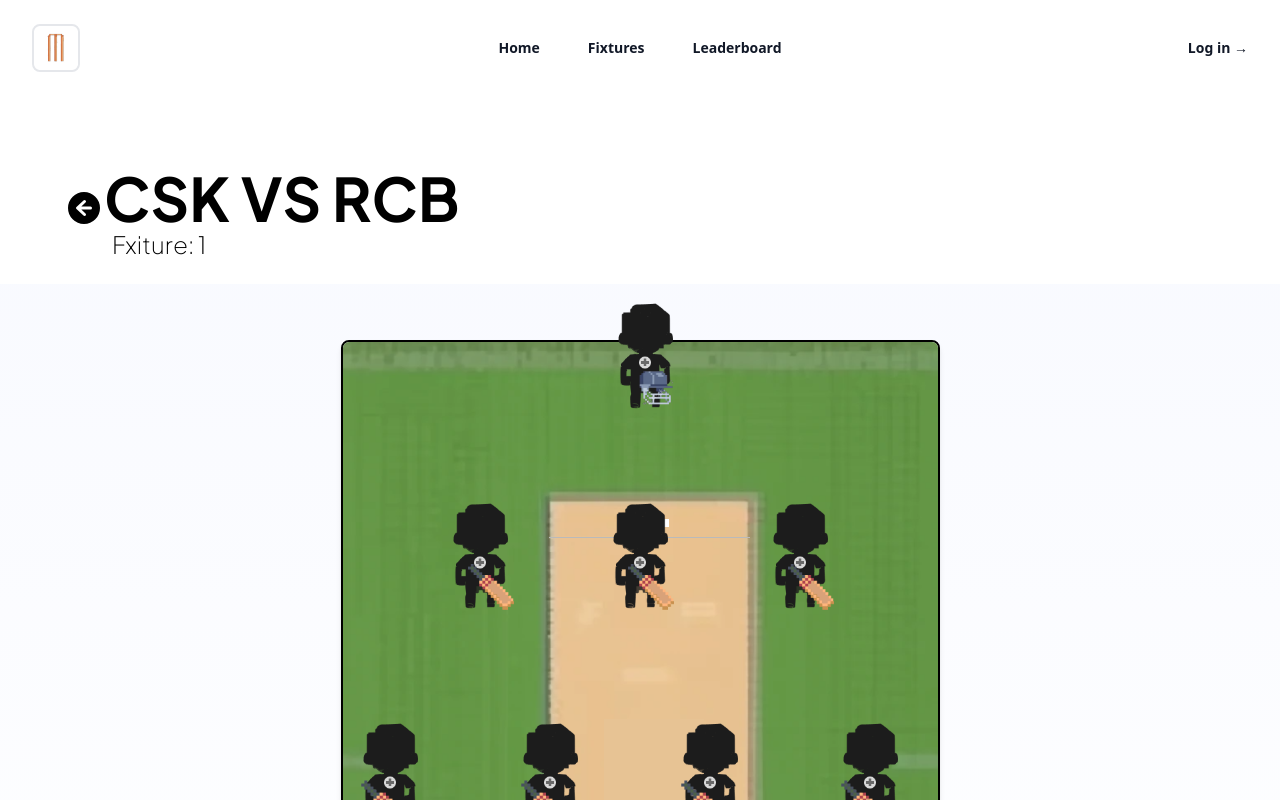
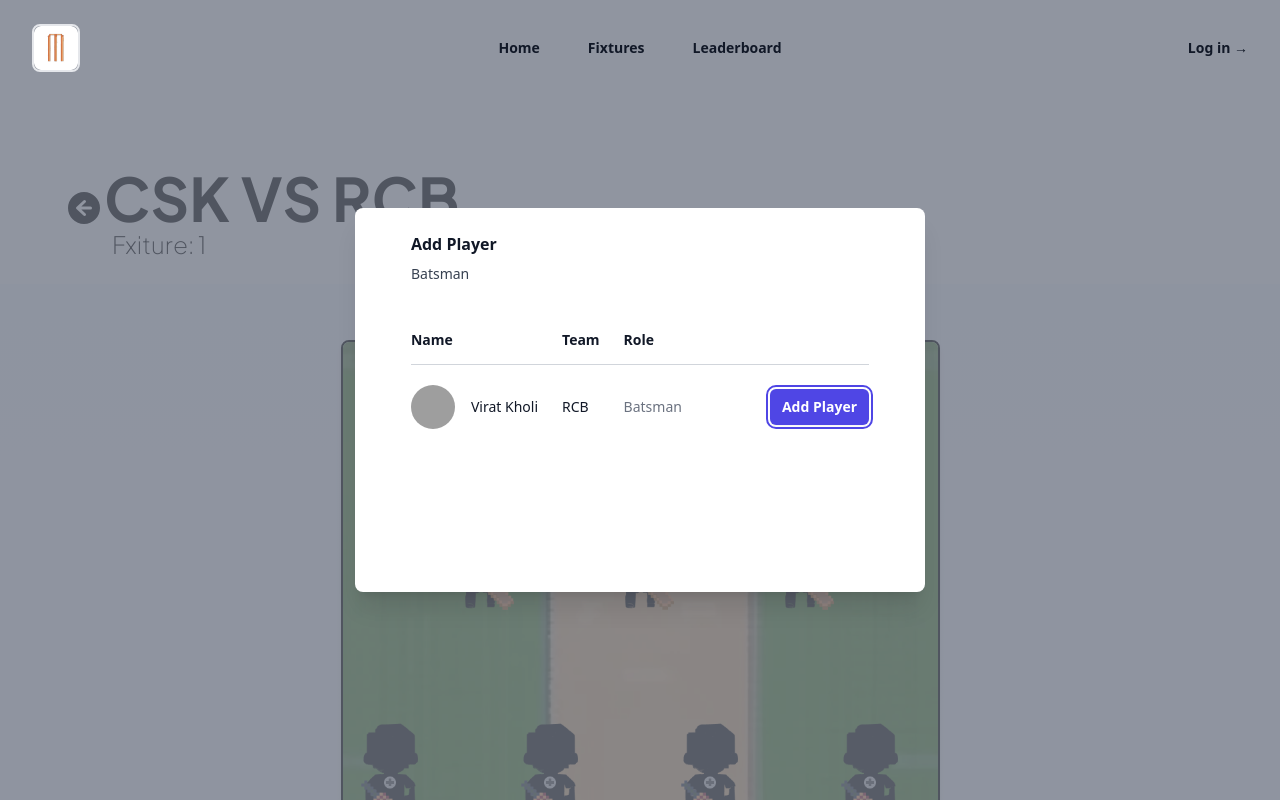
Before and after one commit to gabrielantonyxaviour/zkricket, a Next.js app in the folder Frontend/: page /makesquad/1 in a window 1280 px wide. Both pictures are taken after a click on the picture 480 px from the left and 556 px from the top of the page. Shown: the top 800 px of the page. Built offline with nearby package versions, Linux system fonts and the light colour scheme; grey boxes are pictures that could not be loaded; what tailwindcss-hero-patterns would draw is missing.

Commit message:
addPlayerModal

```diff
--- a/Frontend/src/app/makesquad/[slug]/page.tsx
+++ b/Frontend/src/app/makesquad/[slug]/page.tsx
@@ -1,18 +1,41 @@
+"use client";
+import Addplayer from "@/components/Addplayer";
 import Pitch from "@/components/Pitch";
 import { ArrowLeftCircleIcon } from "@heroicons/react/20/solid";
+import Link from "next/link";
+import { useEffect, useState } from "react";
 export default function Page({ params }: { params: { slug: string } }) {
+  const [addplr, setaddplr] = useState(false);
+  const [index, setindex] = useState(0);
+  const [teams, setteams] = useState<string[]>([]);
+  const [open, setOpen] = useState(false);
+
+  useEffect(() => {
+    setteams(["CSK", "RCB"]);
+  }, []);
   return (
+    <>
+      <Addplayer index={index} teams={teams} open={open} setOpen={setOpen} />
       <div className="pt-10 bg-white">
         <div className="flex flex-row">
+          <Link href={"/fixtures"}>
             <div className="bg-white pl-16 py-6 sm:pt-32 lg:pl-16 text-black text-6xl font-bold mt-5">
               <ArrowLeftCircleIcon className="h-10 w-10 text-black" />
             </div>
+          </Link>
           <div className="bg-white pr-16 py-6 sm:pt-32 lg:pr-16 text-black text-6xl font-bold">
-          CSK VS RCB
-          <div className=" px-2 text-2xl font-thin">Fxiture: {params.slug}</div>
+            {teams[0]} VS {teams[1]}
+            <div className=" px-2 text-2xl font-thin">
+              Fxiture: {params.slug}
             </div>
           </div>
-      <Pitch />
+        </div>
+        <Pitch
+          index={index}
+          setindex={setindex}
+          open={open}
+          setOpen={setOpen}
+        />
         <div className="flex items-center justify-center">
           <div className="mt-10 flex items-center gap-x-6">
             <a
@@ -24,5 +47,6 @@ export default function Page({ params }: { params: { slug: string } }) {
           </div>
         </div>
       </div>
+    </>
   );
 }
--- /dev/null
+++ b/Frontend/src/components/Addplayer.tsx
@@ -0,0 +1,173 @@
+"use client";
+
+import {
+  Dispatch,
+  Fragment,
+  SetStateAction,
+  use,
+  useEffect,
+  useState,
+} from "react";
+import { Dialog, Transition } from "@headlessui/react";
+
+export default function Addplayer(props: {
+  index: number;
+  teams: string[];
+  open: boolean;
+  setOpen: Dispatch<SetStateAction<boolean>>;
+}) {
+  const index = props.index;
+  const teams = props.teams;
+  const open = props.open;
+  const setOpen = props.setOpen;
+  const [role, setRole] = useState("");
+  useEffect(() => {
+    if (index === 10) {
+      setRole("Wicket Keeper");
+    } else if (index >= 6) {
+      setRole("All Rounder");
+    } else if (index >= 3) {
+      setRole("Bowler");
+    } else {
+      setRole("Batsman");
+    }
+  }, [index]);
+
+  const player = [
+    {
+      name: "Virat Kholi",
+      title: "RCB",
+      department: "All Rounder",
+      email: "18",
+      role: "All Rounder",
+      image:
+        "https://images.unsplash.com/photo-1517841905240-472988babdf9?ixlib=rb-1.2.1&ixid=eyJhcHBfaWQiOjEyMDd9&auto=format&fit=facearea&facepad=2&w=256&h=256&q=80",
+    },
+  ];
+  return (
+    <Transition.Root show={open} as={Fragment}>
+      <Dialog as="div" className="relative z-10" onClose={setOpen}>
+        <Transition.Child
+          as={Fragment}
+          enter="ease-out duration-300"
+          enterFrom="opacity-0"
+          enterTo="opacity-100"
+          leave="ease-in duration-200"
+          leaveFrom="opacity-100"
+          leaveTo="opacity-0"
+        >
+          <div className="fixed inset-0 bg-gray-500 bg-opacity-75 transition-opacity" />
+        </Transition.Child>
+
+        <div className="fixed inset-0 z-10 w-screen overflow-y-auto">
+          <div className="flex min-h-full items-end justify-center p-4 text-center sm:items-center sm:p-0">
+            <Transition.Child
+              as={Fragment}
+              enter="ease-out duration-300"
+              enterFrom="opacity-0 translate-y-4 sm:translate-y-0 sm:scale-95"
+              enterTo="opacity-100 translate-y-0 sm:scale-100"
+              leave="ease-in duration-200"
+              leaveFrom="opacity-100 translate-y-0 sm:scale-100"
+              leaveTo="opacity-0 translate-y-4 sm:translate-y-0 sm:scale-95"
+            >
+              <Dialog.Panel className="relative transform overflow-y-auto rounded-lg h-96 bg-white px-4 pb-4 pt-5 text-left shadow-xl transition-all sm:my-8 sm:w-fit sm:max-w-7xl sm:p-6">
+                <div className="px-4 sm:px-6 lg:px-8">
+                  <div className="sm:flex sm:items-center">
+                    <div className="sm:flex-auto">
+                      <h1 className="text-base font-semibold leading-6 text-gray-900">
+                        Add Player
+                      </h1>
+                      <p className="mt-2 text-sm text-gray-700">{role}</p>
+                    </div>
+                  </div>
+                  <div className="mt-8 flow-root">
+                    <div className="-mx-4 -my-2 overflow-x-auto sm:-mx-6 lg:-mx-8">
+                      <div className="inline-block min-w-full py-2 align-middle sm:px-6 lg:px-8">
+                        <table className="min-w-full divide-y divide-gray-300">
+                          <thead>
+                            <tr>
+                              <th
+                                scope="col"
+                                className="py-3.5 pl-4 pr-3 text-left text-sm font-semibold text-gray-900 sm:pl-0"
+                              >
+                                Name
+                              </th>
+                              <th
+                                scope="col"
+                                className="px-3 py-3.5 text-left text-sm font-semibold text-gray-900"
+                              >
+                                Team
+                              </th>
+                              {/* <th
+                                scope="col"
+                                className="px-3 py-3.5 text-left text-sm font-semibold text-gray-900"
+                              >
+                                Status
+                              </th> */}
+                              <th
+                                scope="col"
+                                className="px-3 py-3.5 text-left text-sm font-semibold text-gray-900"
+                              >
+                                Role
+                              </th>
+                              <th
+                                scope="col"
+                                className="relative py-3.5 pl-3 pr-4 sm:pr-0"
+                              >
+                                <span className="sr-only">Edit</span>
+                              </th>
+                            </tr>
+                          </thead>
+                          <tbody className="divide-y divide-gray-200 bg-white">
+                            {player.map((person) => (
+                              <tr key={person.email}>
+                                <td className="whitespace-nowrap py-5 pl-4 pr-3 text-sm sm:pl-0">
+                                  <div className="flex items-center">
+                                    <div className="h-11 w-11 flex-shrink-0">
+                                      <img
+                                        className="h-11 w-11 rounded-full"
+                                        src={person.image}
+                                        alt=""
+                                      />
+                                    </div>
+                                    <div className="ml-4">
+                                      <div className="font-medium text-gray-900">
+                                        {person.name}
+                                      </div>
+                                    </div>
+                                  </div>
+                                </td>
+                                <td className="whitespace-nowrap px-3 py-5 text-sm text-gray-500">
+                                  <div className="text-gray-900">
+                                    {person.title}
+                                  </div>
+                                </td>
+                                <td className="whitespace-nowrap px-3 py-5 text-sm text-gray-500">
+                                  {role}
+                                </td>
+                                <td className="relative whitespace-nowrap py-5 pl-3 pr-4 text-right text-sm font-medium sm:pr-0">
+                                  <div className="mt-4 sm:ml-16 sm:mt-0 sm:flex-none">
+                                    <button
+                                      type="button"
+                                      className="block rounded-md bg-indigo-600 px-3 py-2 text-center text-sm font-semibold text-white shadow-sm hover:bg-indigo-500 focus-visible:outline focus-visible:outline-2 focus-visible:outline-offset-2 focus-visible:outline-indigo-600"
+                                    >
+                                      Add Player
+                                    </button>
+                                  </div>
+                                </td>
+                              </tr>
+                            ))}
+                          </tbody>
+                        </table>
+                      </div>
+                    </div>
+                  </div>
+                </div>
+              </Dialog.Panel>
+            </Transition.Child>
+          </div>
+        </div>
+      </Dialog>
+    </Transition.Root>
+  );
+}
--- a/Frontend/src/components/Nav.tsx
+++ b/Frontend/src/components/Nav.tsx
@@ -24,7 +24,7 @@ function Nav() {
             <Link href="/" className="-m-1.5 p-1.5">
               <span className="sr-only">Your Company</span>
               <img
-                className="h-12 w-auto border-2 rounded-lg"
+                className="h-12 w-auto border-2 rounded-lg z-0"
                 src="/Logo1.png"
                 alt=""
               />
--- a/Frontend/src/components/Pitch.tsx
+++ b/Frontend/src/components/Pitch.tsx
@@ -1,5 +1,5 @@
 "use client";
-import React, { useState } from "react";
+import React, { Dispatch, SetStateAction, useState } from "react";
 
 interface Player {
   team:
@@ -20,7 +20,14 @@ interface Player {
   image: string;
 }
 
-const Pitch: React.FC = () => {
+interface PitchProps {
+  open: boolean;
+  setOpen: React.Dispatch<React.SetStateAction<boolean>>;
+  index: number;
+  setindex: React.Dispatch<React.SetStateAction<number>>;
+}
+
+const Pitch: React.FC<PitchProps> = ({ open, setOpen, setindex, index }) => {
   const [playerPositions, setPlayerPositions] = useState<Player[]>([
     { type: "batsman", image: "/players/plain/PlainBat.png", team: "plain" },
     { type: "batsman", image: "/players/plain/PlainBat.png", team: "plain" },
@@ -41,6 +48,8 @@ const Pitch: React.FC = () => {
 
   const handlePlayerClick = (index: number) => {
     console.log("Player", index, "clicked");
+    setindex(index);
+    setOpen(true);
   };
 
   return (
```
Lines whose indentation alone changed are shown as unchanged.
